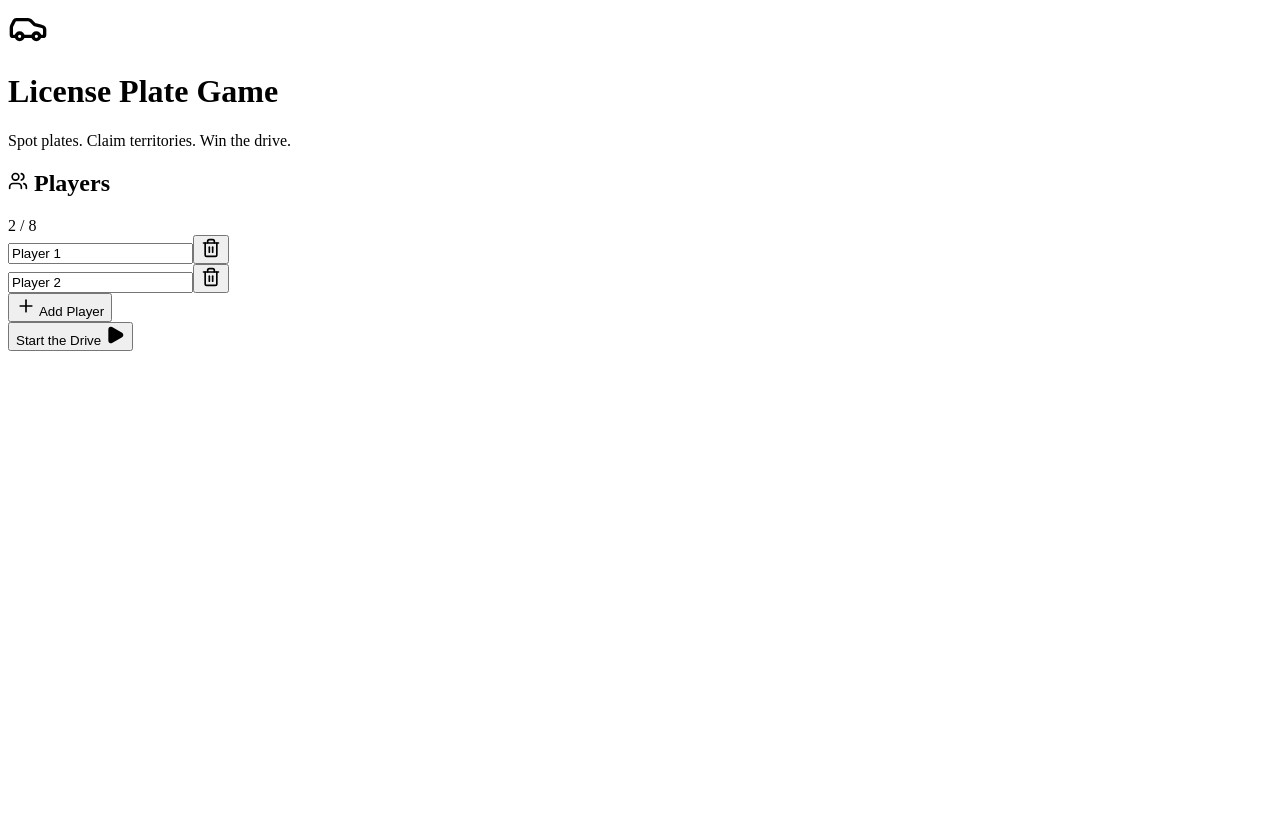
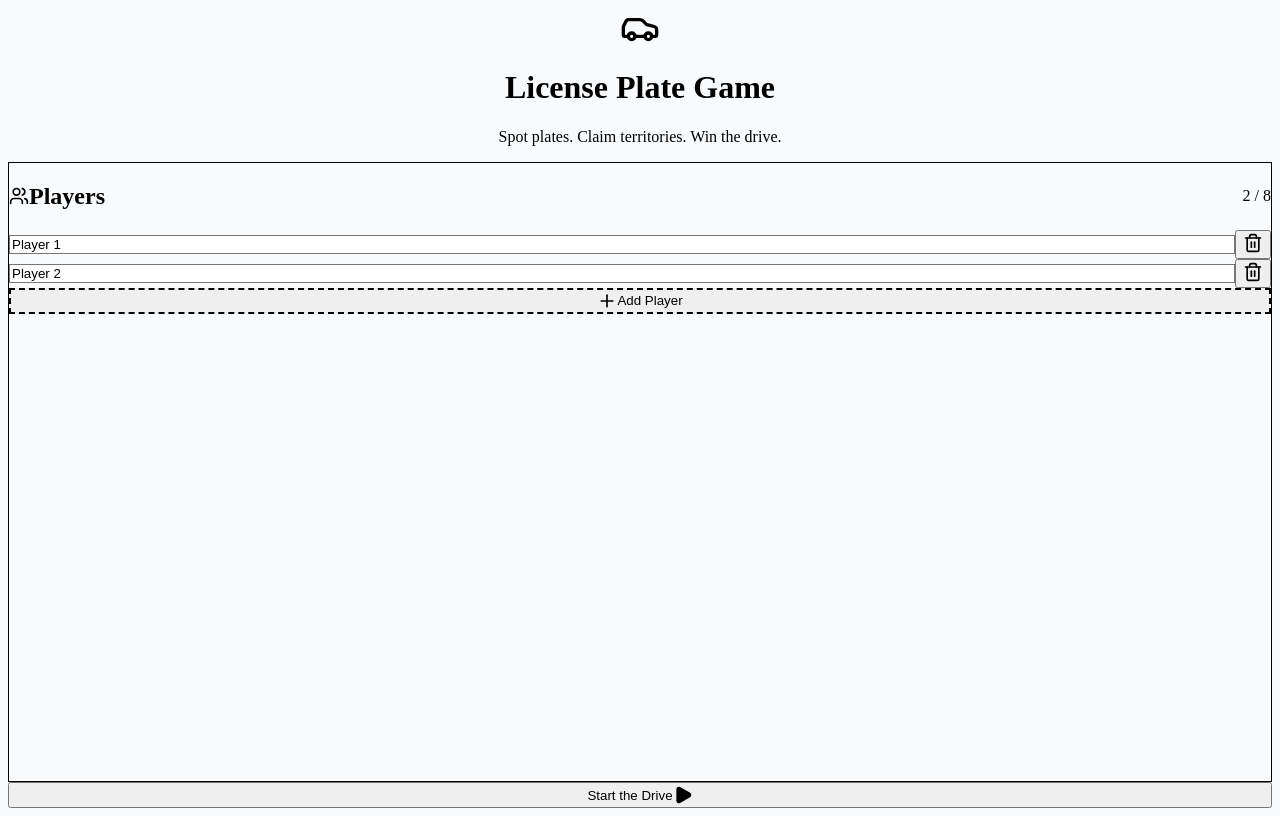
Before and after one commit to robholub/License-Plate-Game, a Next.js app: page / in a window 1280 px wide. Built offline with nearby package versions, Linux system fonts and the light colour scheme.

Commit message:
Create layout.jsx

```diff
--- /dev/null
+++ b/app/layout.jsx
@@ -0,0 +1,9 @@
+import './globals.css';
+
+export default function RootLayout({ children }) {
+  return (
+    <html lang="en">
+      <body>{children}</body>
+    </html>
+  );
+}
```
